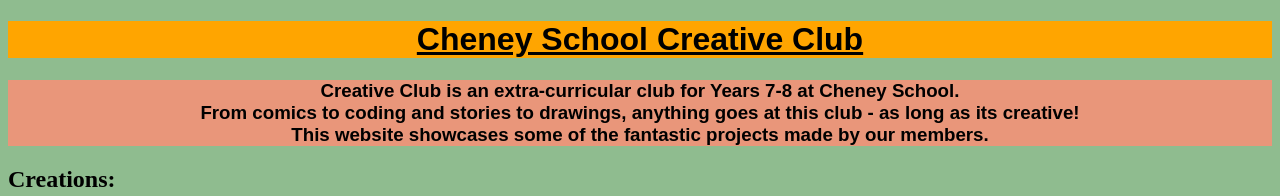
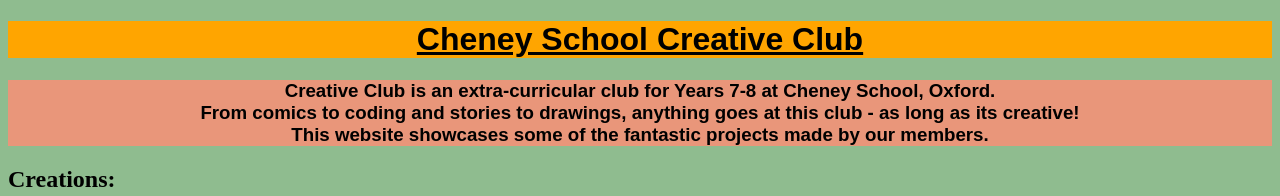
Before and after one commit to Creative-Club-Cheney/creative-club-cheney.github.io, a plain HTML site: page index.html in a window 1280 px wide. Shown: the top 196 px of the page. Drawn offline with Linux system fonts and the light colour scheme.

Commit message:
Update index.html

```diff
--- a/index.html
+++ b/index.html
@@ -20,7 +20,7 @@
   </head>
   <body>
     <h1><u><b>Cheney School Creative Club</b></u></h1><p>
-    <h3>Creative Club is an extra-curricular club for Years 7-8 at Cheney School.<br>
+    <h3>Creative Club is an extra-curricular club for Years 7-8 at Cheney School, Oxford.<br>
       From comics to coding and stories to drawings, anything goes at this club - as long as its creative!<br>
       This website showcases some of the fantastic projects made by our members.</h3><p>
     <h2><b>Creations:</h2></b><p>
```
